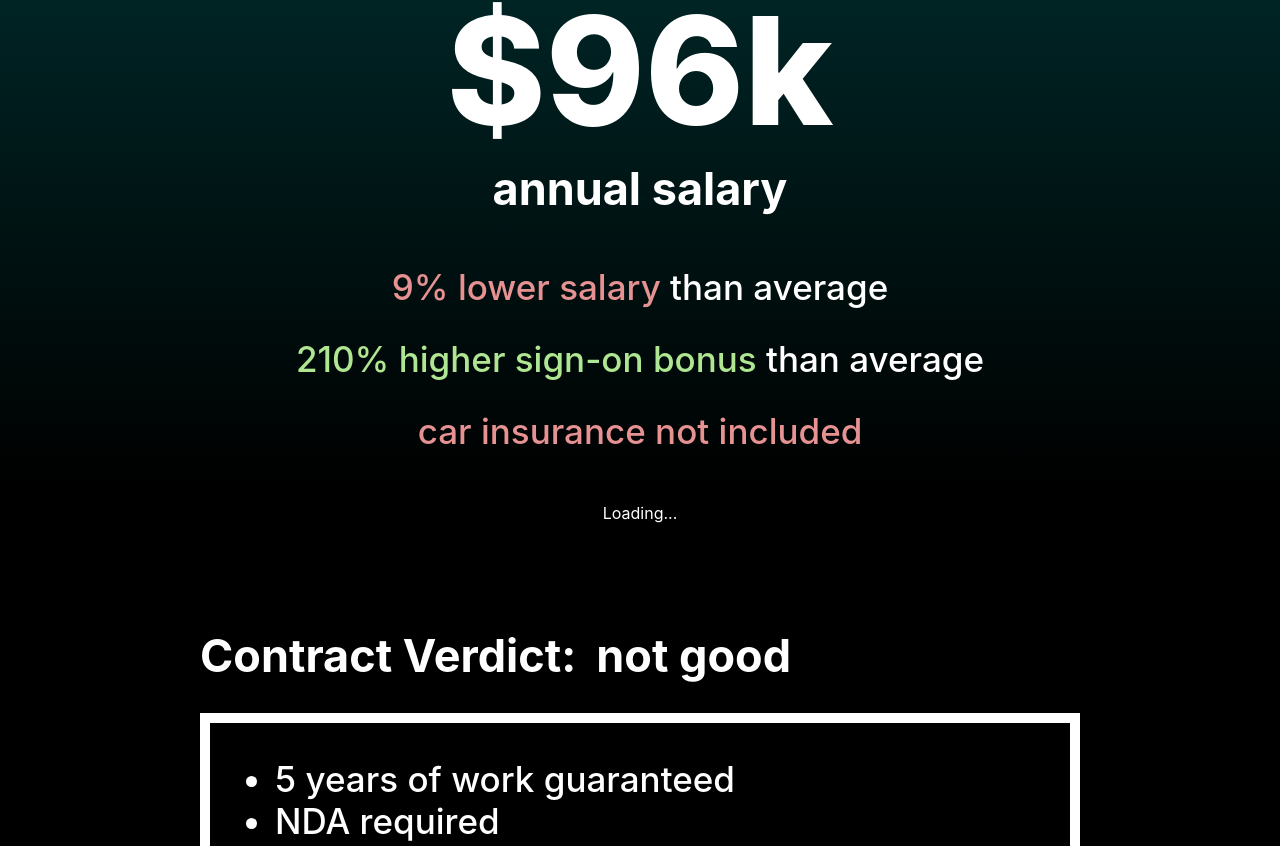
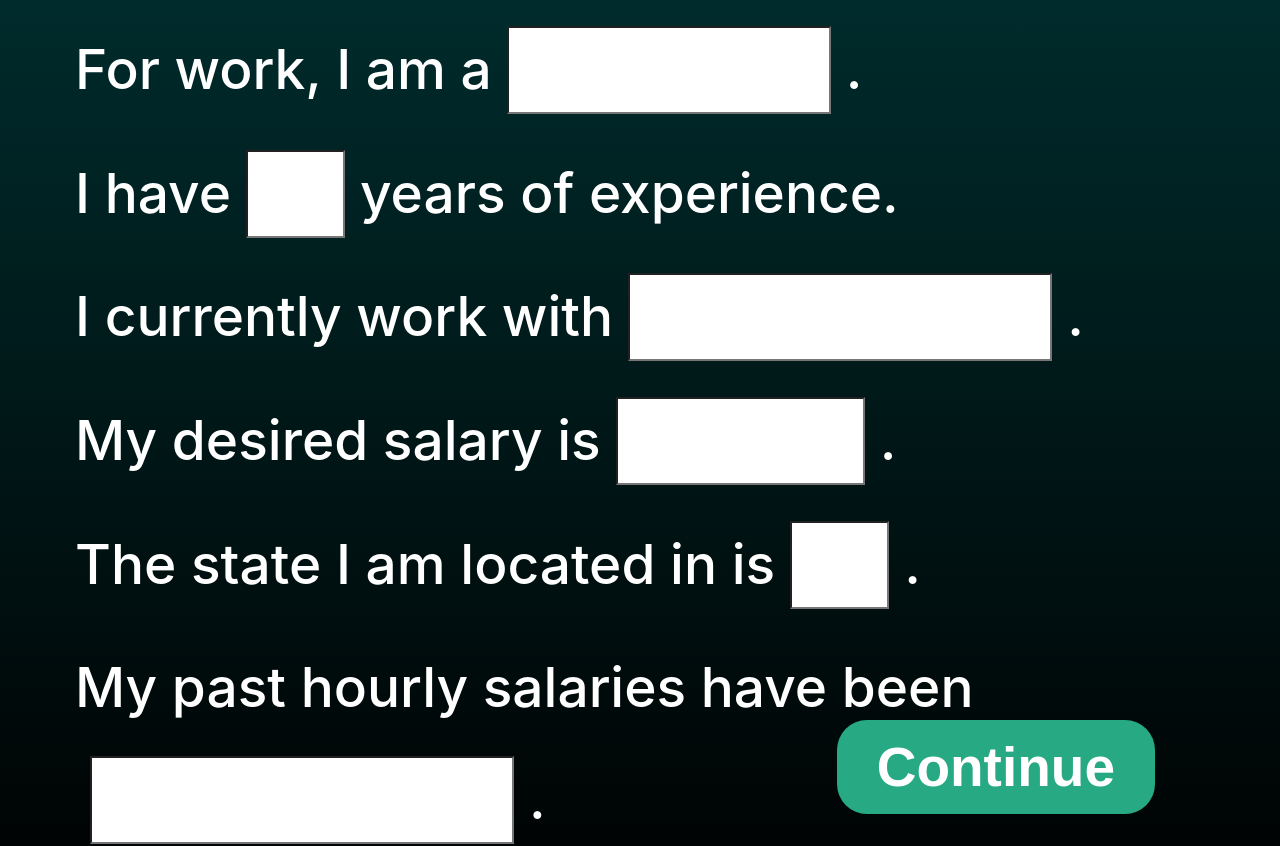
Before and after one commit to PragnyaVijayan/AWS_Hack_2024, a React (Create React App) app in the folder ascend/: page / in a window 1280 px wide. Shown: the part 345-1191 px from the top of the page. Built offline with nearby package versions, Linux system fonts and the light colour scheme; no server answers; a web font is replaced by a local one.

Commit message:
Read user input data

```diff
--- a/ascend/src/App.css
+++ b/ascend/src/App.css
@@ -262,8 +262,17 @@ button:hover {
 /* Side pencil */
 .SidePencil{
   position: absolute;
+  right: 50px;
+  top: 800px;
+  width: 70px;
+  height: auto;
+  z-index: 40;
+}
+
+.SidePencil2{
+  position: absolute;
   right: 30px;
-  top: 800px;
+  top: 100px;
   width: 70px;
   height: auto;
   z-index: 40;
@@ -309,16 +318,20 @@ button:hover {
 .jobInput{
   width: 300px;
 }
-.yearsInput{
+.yearsInput, .stateInput{
   width: 75px;
 }
-.skillInput{
+.skillInput, .pastSalaryInput{
   width: 400px;
 }
 .salaryInput{
   width: 225px;
 }
 
+.ContinueBtn {
+  float: right;
+  margin: 0px 50px 50px 0px;
+}
 /* DASHBOARD PAGE */
 .ContractHighlights{
   margin-top: 69px;
--- a/ascend/src/EnterInfo.js
+++ b/ascend/src/EnterInfo.js
@@ -1,29 +1,60 @@
 import './App.css';
 import NavBar from './Components/Navbar';
 import BottomBanner from './Components/BottomBanner';
-import sidePencilImg from './Assets/Home/logo stretch.png';
+import sidePencilImg from './Assets/Home/logo stretch.png'
+import React, { useState } from "react";
+
+function SidePencil() {
+  return (
+    <img className="SidePencil2" src={sidePencilImg} alt=""/>
+  );
+}
 
 function EnterInfo() {
+  const [jobInputVal, setJobInputVal] = useState("");
+  const [yearsInputVal, setYearsInputVal] = useState("");
+  const [skillInputVal, setSkillInputVal] = useState("");
+  const [salaryInputVal, setSalaryInputVal] = useState("");
+  const [stateInputVal, setStateInputVal] = useState("");
+  const [pastSalaryInputVal, setPastSalaryInputVal] = useState("");
+
+  const handleSubmit = () => {
+    // TODO: put into S3
+    alert(`Input Value: ${jobInputVal + yearsInputVal + skillInputVal + salaryInputVal + stateInputVal + pastSalaryInputVal}`);
+  };
+
   return <div className="EnterInfo">
     <h1>Fill in the <span className="blankText">blank.</span></h1>
     <h2>For work, I am a </h2>
-    <input name="myInput" className="userInput jobInput" />
+    <input type="text" value={jobInputVal} onChange={(event) => setJobInputVal(event.target.value)} name="myInput" className="userInput jobInput" />
     <h2>.</h2>
 
     <br></br>
     <h2>I have </h2>
-    <input name="myInput" className="userInput yearsInput" />
+    <input type="text" value={yearsInputVal} onChange={(event) => setYearsInputVal(event.target.value)} name="myInput" className="userInput yearsInput" />
     <h2> years of experience.</h2>
 
     <br></br>
     <h2>I currently work with </h2>
-    <input name="myInput" className="userInput skillInput" />
+    <input type="text" value={skillInputVal} onChange={(event) => setSkillInputVal(event.target.value)} name="myInput" className="userInput skillInput" />
     <h2>.</h2>
 
     <br></br>
     <h2>My desired salary is </h2>
-    <input name="myInput" className="userInput salaryInput" />
+    <input type="text" value={salaryInputVal} onChange={(event) => setSalaryInputVal(event.target.value)} name="myInput" className="userInput salaryInput" />
     <h2>.</h2>
+
+    <br></br>
+    <h2>The state I am located in is</h2>
+    <input type="text" value={stateInputVal} onChange={(event) => setStateInputVal(event.target.value)} name="myInput" className="userInput stateInput" />
+    <h2>.</h2>
+
+    <br></br>
+    <h2>My past hourly salaries have been</h2>
+    <input type="text" value={pastSalaryInputVal} onChange={(event) => setPastSalaryInputVal(event.target.value)} name="myInput" className="userInput pastSalaryInput" />
+    <h2>.</h2>
+
+    <button onClick={handleSubmit} className="ContinueBtn">Continue</button>
   </div>;
 }
 
@@ -32,6 +63,7 @@ function EnterInfoPage() {
     <div className="App">
       <NavBar />
       <EnterInfo />
+      {/* TODO: add back in <SidePencil /> */}
       <BottomBanner />
     </div>
   );
--- a/ascend/src/index.js
+++ b/ascend/src/index.js
@@ -3,12 +3,13 @@ import ReactDOM from 'react-dom/client';
 import './index.css';
 import App from './App'
 import DashboardPage from './Dashboard';
+import EnterInfo from './EnterInfo'
 import reportWebVitals from './reportWebVitals';
 
 const root = ReactDOM.createRoot(document.getElementById('root'));
 root.render(
   <React.StrictMode>
-    <DashboardPage />
+    <EnterInfo />
   </React.StrictMode>
 );
 
```
